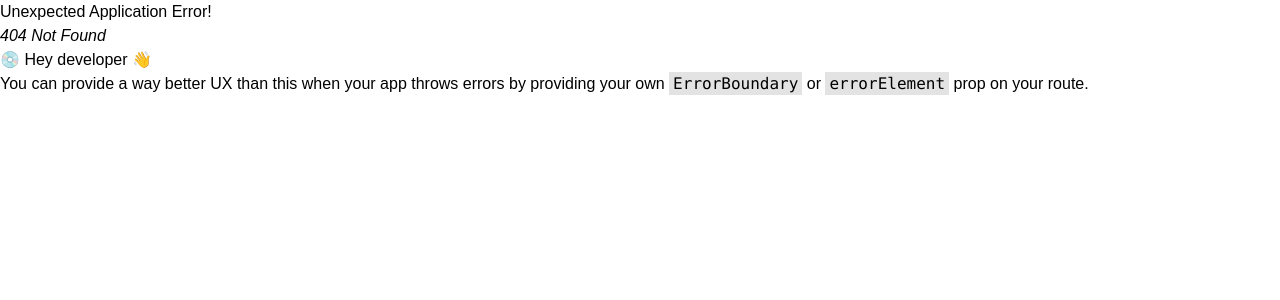
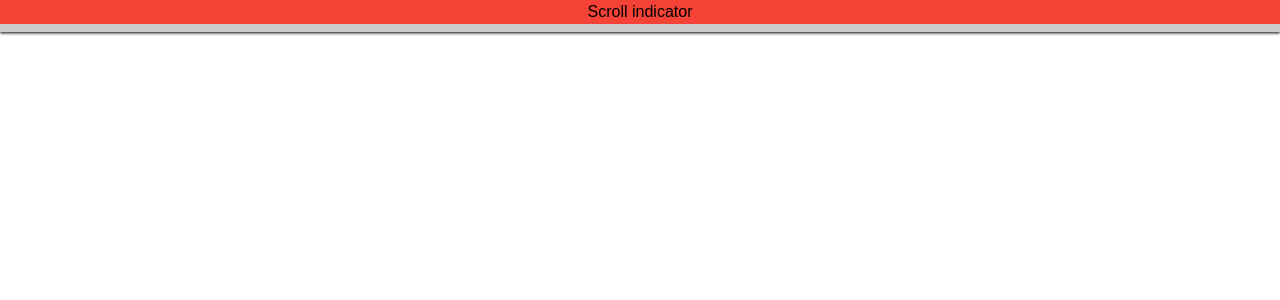
Before and after one commit to Nikhil1916/machine-coding, a React (Create React App) app: page /scrollIndicator in a window 1280 px wide. Before the commit this address had no page. Shown: the top 300 px of the page. Built offline with nearby package versions, Linux system fonts and the light colour scheme.

Commit message:
add scroll indicator

```diff
--- a/src/App.js
+++ b/src/App.js
@@ -15,6 +15,7 @@ import Dashboard from './Components/Pagination2/Dashboard';
 import LiveChat from './Components/LiveChat/LiveChat';
 import SearchBar from './Components/SearchBar/SearchBar';
 import Test from './Components/learnersbucket/Toggle/Test';
+import ScrollIndicator from './Components/learnersbucket/ScrollIndicator/ScrollIndicator';
 
 export const routes = [
   {
@@ -90,7 +91,13 @@ export const routes = [
     path:'/toggle',
     element: <Test/>,
     name: "learners bucket toggle"
-   }
+   },
+   {
+    path:'/scrollIndicator',
+    element: <ScrollIndicator/>,
+    name: "learners scroll indicator"
+   },
+
 
 ];
 const app = createBrowserRouter(routes);
--- /dev/null
+++ b/src/Components/learnersbucket/ScrollIndicator/ScrollIndicator.js
@@ -0,0 +1,30 @@
+import { useEffect, useState } from "react";
+import "./styles.css";
+const ScrollIndicator = () => {
+    const [scrolledPercentage, setScrolledPercentage] = useState(0);
+    useEffect(()=>{
+        window.addEventListener("scroll", calculateScrolledPercentage);
+
+        return ()=>window.removeEventListener("scroll", calculateScrolledPercentage);
+    },[]);
+
+    function calculateScrolledPercentage() {
+        const windowScroll = document.body.scrollTop || document.documentElement.scrollTop;
+        const height = document.documentElement.scrollHeight - document.documentElement.clientHeight;
+        const scrolledPercentage = (windowScroll/height) * 100;
+        setScrolledPercentage(scrolledPercentage);
+        console.log(scrolledPercentage)
+    }
+
+    return (
+        <div className="header">
+            <h1>Scroll indicator</h1>
+
+            <div className="progressContainer">
+                 <div className="progressbar" style={{width:`${scrolledPercentage}%`}}></div>
+            </div>
+        </div>
+    )
+};
+
+export default ScrollIndicator;
--- /dev/null
+++ b/src/Components/learnersbucket/ScrollIndicator/styles.css
@@ -0,0 +1,28 @@
+body {
+    height: 400vh;
+}
+
+.header {
+    position: fixed;
+    top: 0;
+    left: 0;
+    z-index: 1;
+    width: 100%;
+    background-color: #f44336;
+    text-align: center;
+    box-shadow: 0 1px 3px #000;
+}
+
+/* The progress container (grey background) */
+.progressContainer {
+  width: 100%;
+  height: 8px;
+  background: #ccc;
+}
+
+.progressbar {
+  height: 8px;
+  background: #4caf50;
+  width: 0%;
+  transition: width 0.2s linear;
+}
```
